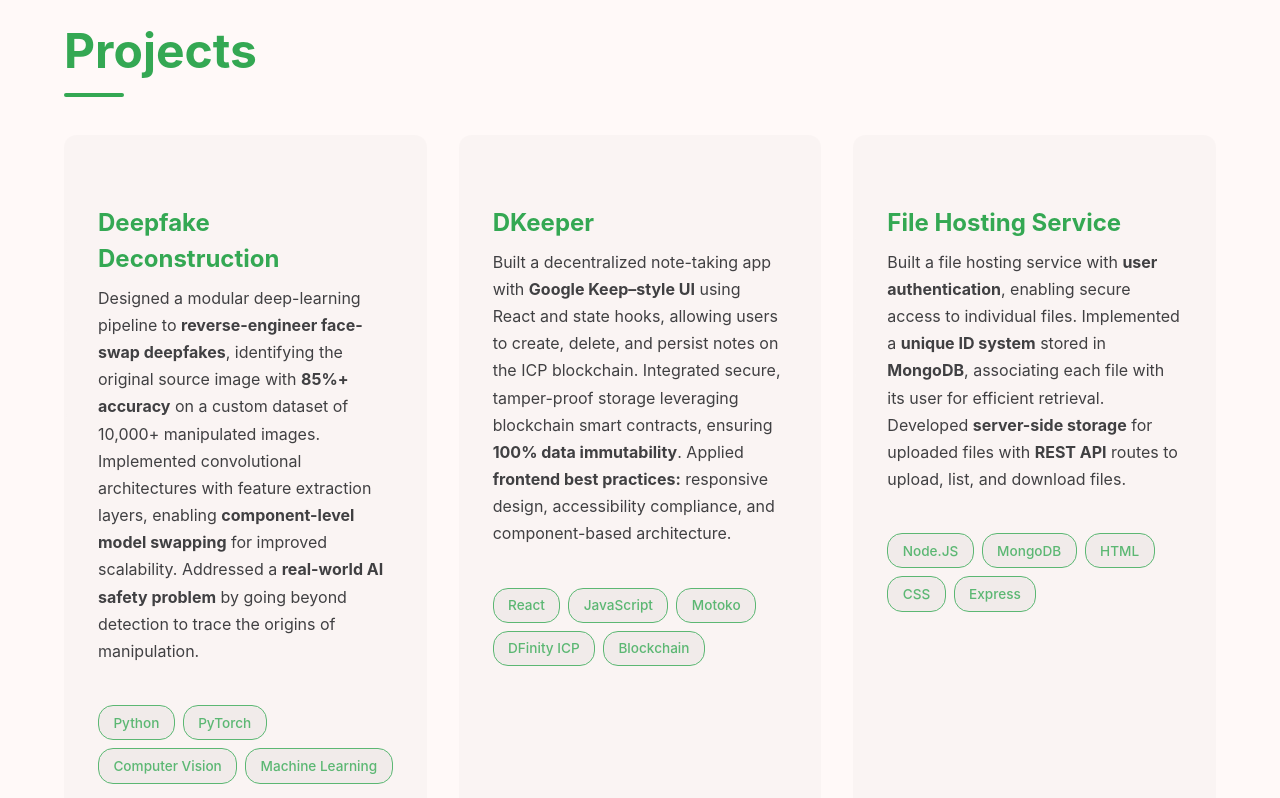
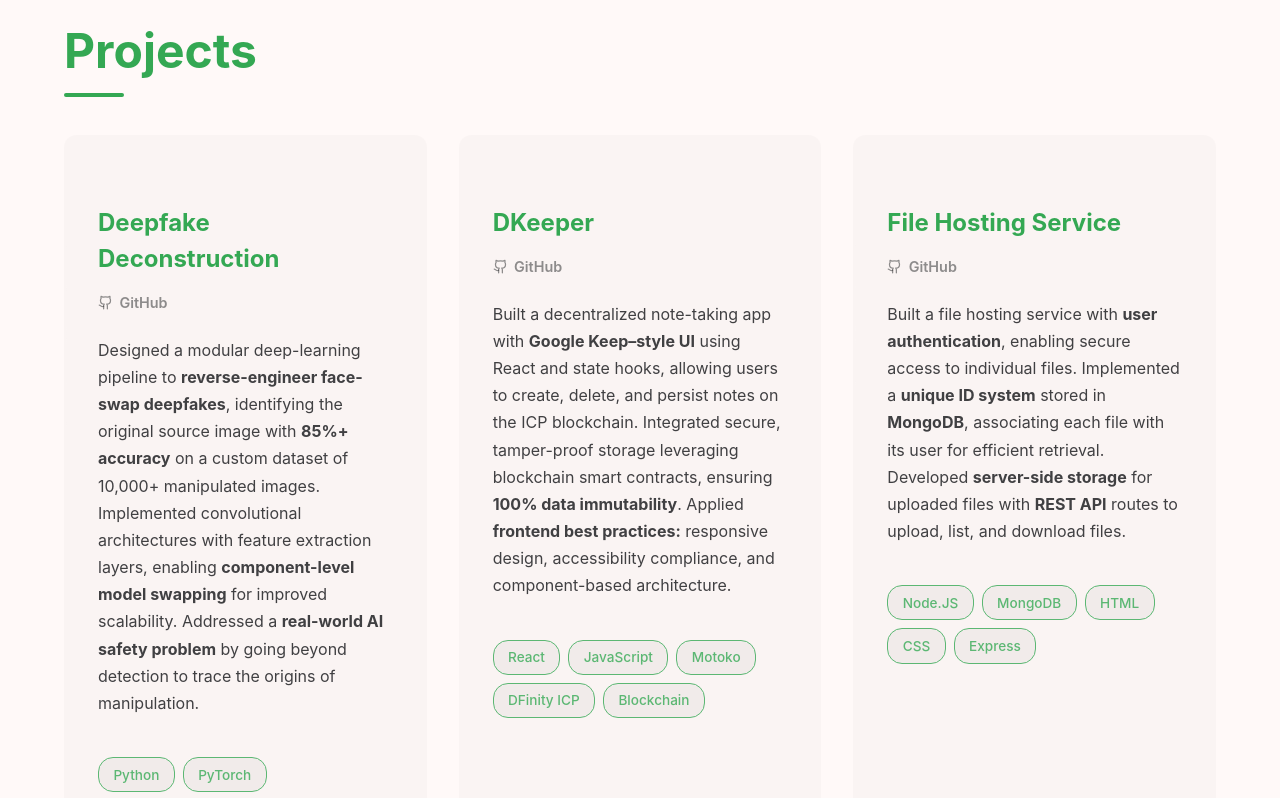
Before and after one commit to vpk-11/vpk-11.github.io, a React (Vite) app: page / in a window 1280 px wide. Shown: the part 4640-5438 px from the top of the page. Built offline with nearby package versions, Linux system fonts and the light colour scheme.

Commit message:
Update project section look

```diff
--- a/src/components/Projects/Projects.scss
+++ b/src/components/Projects/Projects.scss
@@ -270,10 +270,10 @@
 // ============================================
 
 .project-links {
-  margin-top: auto;
   display: flex;
   gap: 0.75rem;
   flex-wrap: wrap;
+  margin-bottom: 1rem;
 }
 
 .project-link {
@@ -308,29 +308,20 @@
   }
 
   &--github {
-    .theme-light & {
-      color: rgba($light-text, 0.6);
-      border-color: rgba($light-text, 0.15);
-      background: rgba($light-text, 0.04);
-    }
-    .theme-dark & {
-      color: rgba($dark-text, 0.55);
-      border-color: rgba($dark-text, 0.12);
-      background: rgba($dark-text, 0.04);
-    }
+    border: none;
+    background: none;
+    padding: 0.45rem 0;
+
+    .theme-light & { color: rgba($light-text, 0.5); }
+    .theme-dark &  { color: rgba($dark-text, 0.45); }
 
     &:hover {
-      .theme-light & {
-        color: $green-light;
-        border-color: rgba($green-light, 0.3);
-        background: rgba($green-light, 0.06);
-      }
-      .theme-dark & {
-        color: $green-dark;
-        border-color: rgba($green-dark, 0.3);
-        background: rgba($green-dark, 0.06);
-      }
-      transform: translateY(-2px);
+      background: none;
+      border: none;
+      transform: translateX(4px);
+
+      .theme-light & { color: $green-light; }
+      .theme-dark &  { color: $green-dark; }
     }
   }
 }
--- a/src/components/Projects/Projects.tsx
+++ b/src/components/Projects/Projects.tsx
@@ -49,15 +49,8 @@
               </div>
 
               <h3 className="pr-ct card-title">{project.title}</h3>
-              <p className="card-description">{formatText(project.description)}</p>
 
-              <div className="tech-stack">
-                {project.tech.map(tech => (
-                  <span key={tech} className="tech-tag">{tech}</span>
-                ))}
-              </div>
-
-              {/* Project links */}
+              {/* Project links — right under the title */}
               <div className="project-links">
                 {project.demoLink && (
                   <a
@@ -81,6 +74,14 @@
                 </a>
               </div>
 
+              <p className="card-description">{formatText(project.description)}</p>
+
+              <div className="tech-stack">
+                {project.tech.map(tech => (
+                  <span key={tech} className="tech-tag">{tech}</span>
+                ))}
+              </div>
+
             </div>
           ))}
         </div>
```
